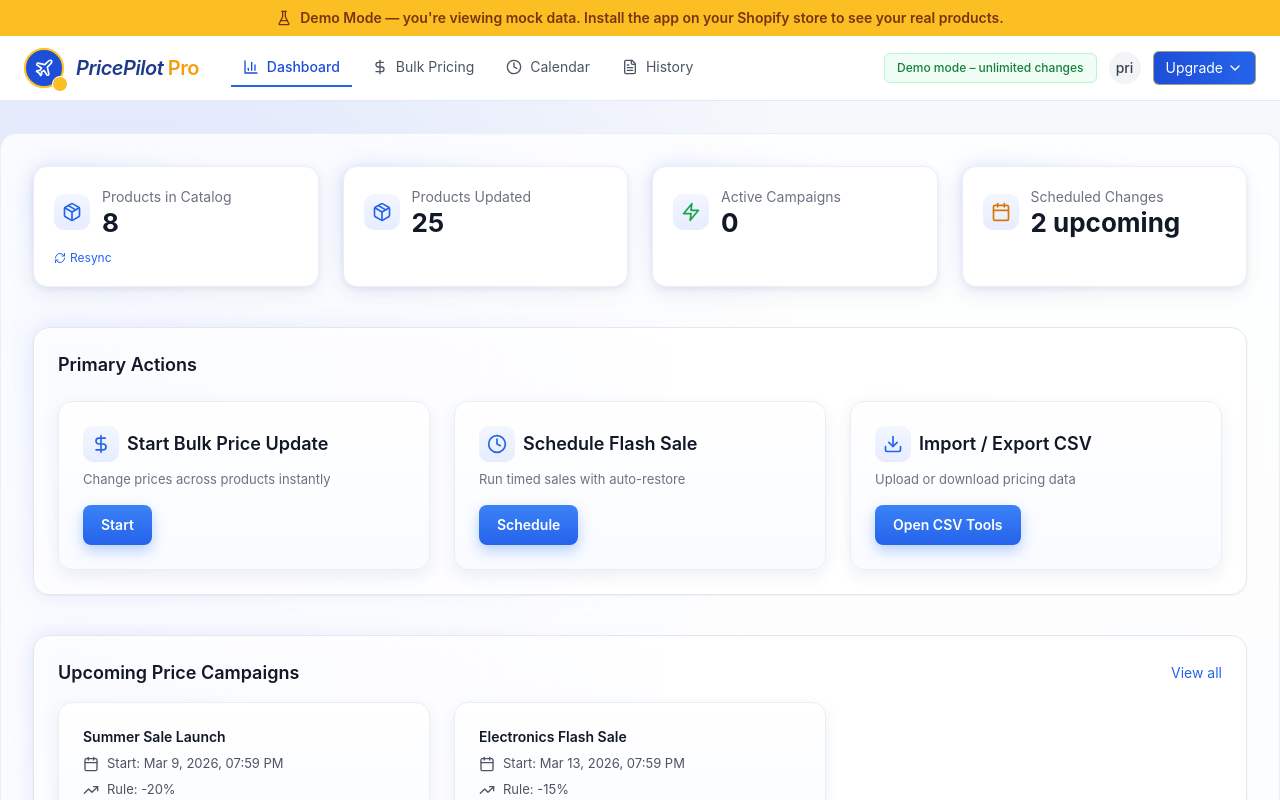
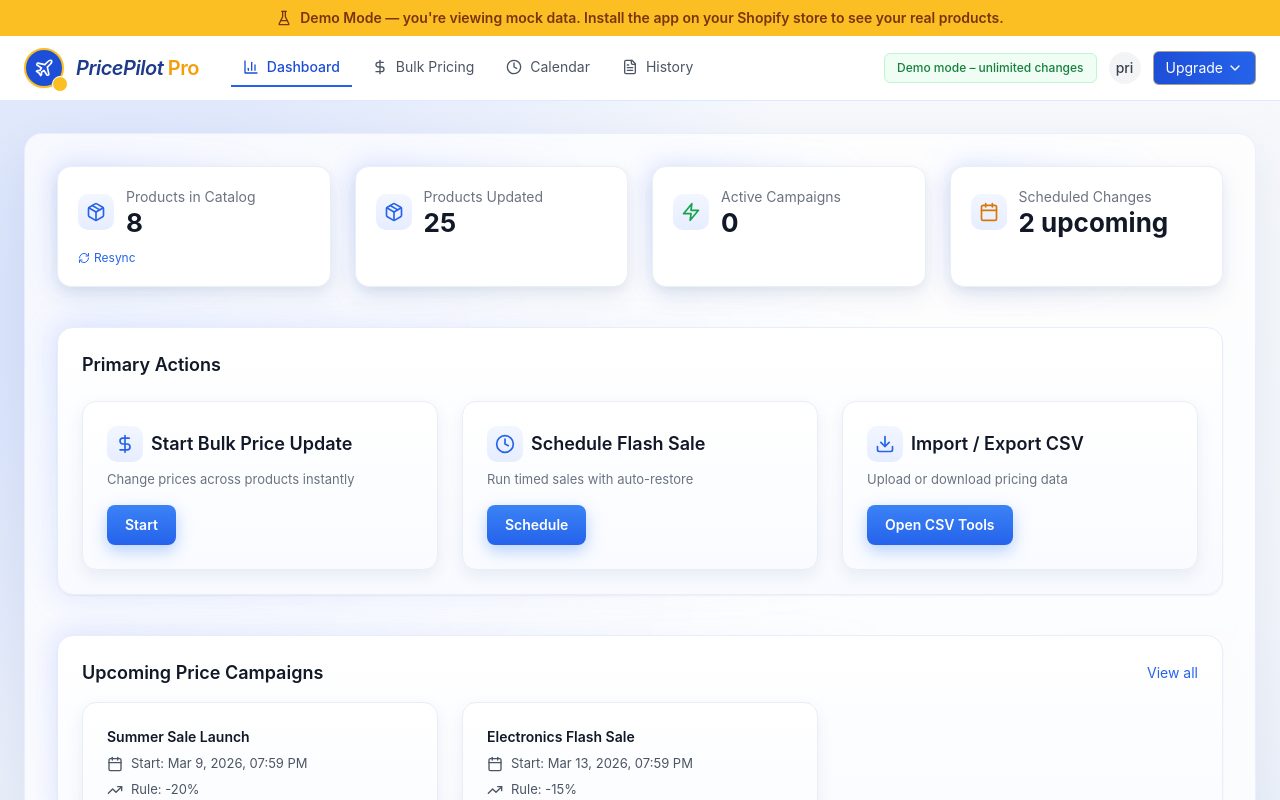
Before and after one commit to kadieharrett223-cloud/BulkPrice, a Next.js app: page / in a window 1280 px wide. Shown: the top 800 px of the page. Built offline with nearby package versions, Linux system fonts and the light colour scheme; no server answers.

Commit message:
Refine futuristic glass UI styling and widen dashboard layout

```diff
--- a/src/pages/_app.tsx
+++ b/src/pages/_app.tsx
@@ -93,7 +93,7 @@ export default function App({ Component, pageProps }: AppProps) {
       <div className="min-h-screen">
         {isDemo && <DemoBanner />}
         <Navigation />
-        <main className={isBulkPricingPage ? "" : "container mx-auto py-8"}>
+        <main className={isBulkPricingPage ? "" : "w-full max-w-[1400px] mx-auto px-6 py-8"}>
           <Component {...pageProps} />
         </main>
       </div>
--- a/src/pages/history.tsx
+++ b/src/pages/history.tsx
@@ -46,7 +46,7 @@ export default function HistoryPage() {
   );
 
   return (
-    <div className="max-w-6xl mx-auto dashboard-wrapper space-y-8">
+    <div className="w-full max-w-[1400px] mx-auto dashboard-wrapper space-y-8">
       <div className="mb-8">
         <h1 className="section-title font-bold text-gray-900 mb-2">Activity History</h1>
         <p className="body-compact text-gray-600">
--- a/src/pages/index.tsx
+++ b/src/pages/index.tsx
@@ -157,7 +157,7 @@ export default function Dashboard() {
   };
 
   return (
-    <div className="max-w-7xl mx-auto dashboard-wrapper space-y-10">
+    <div className="w-full max-w-[1400px] mx-auto dashboard-wrapper space-y-10">
       {/* Sync Banner */}
       {stats.totalProducts === 0 && !loading && (
         <div className="section-card bg-blue-50/85 border border-blue-200 rounded-2xl p-6">
--- a/src/pages/scheduled.tsx
+++ b/src/pages/scheduled.tsx
@@ -536,7 +536,7 @@ export default function ScheduledPage() {
   };
 
   return (
-    <div className="max-w-6xl mx-auto dashboard-wrapper space-y-10">
+    <div className="w-full max-w-[1400px] mx-auto dashboard-wrapper space-y-10">
       <div className="mb-6 flex items-center justify-between">
         <div>
           <h1 className="section-title font-bold text-gray-900 mb-2">
--- a/src/styles/globals.css
+++ b/src/styles/globals.css
@@ -5,8 +5,8 @@
 body {
   @apply text-gray-900 antialiased font-sans;
   background:
-    radial-gradient(circle at 10% 20%, rgba(80,120,255,0.15), transparent 40%),
-    radial-gradient(circle at 90% 80%, rgba(120,160,255,0.12), transparent 40%),
+    radial-gradient(circle at 10% 20%, rgba(70,120,255,0.18), transparent 40%),
+    radial-gradient(circle at 90% 80%, rgba(120,160,255,0.15), transparent 40%),
     linear-gradient(180deg, #f6f8fc 0%, #eef2f8 100%);
   min-height: 100vh;
 }
@@ -18,7 +18,7 @@ body {
   padding: 10px 18px;
   border-radius: 8px;
   transition: all 0.2s ease;
-  box-shadow: 0 6px 14px rgba(59,130,246,0.35);
+  box-shadow: 0 6px 16px rgba(59,130,246,0.35);
 }
 
 .btn-primary:hover {
@@ -34,26 +34,37 @@ body {
 }
 
 .dashboard-wrapper {
-  background: rgba(255,255,255,0.8);
-  backdrop-filter: blur(6px);
-  border-radius: 16px;
+  background: rgba(255,255,255,0.75);
+  backdrop-filter: blur(8px);
+  border-radius: 18px;
   padding: 32px;
-  border: 1px solid rgba(232, 237, 246, 0.9);
+  border: 1px solid rgba(220,230,255,0.6);
+  box-shadow: 0 20px 50px rgba(40,70,120,0.08);
+}
+
+.main-container {
+  background: rgba(255,255,255,0.75);
+  backdrop-filter: blur(8px);
+  border-radius: 18px;
+  border: 1px solid rgba(220,230,255,0.6);
+  box-shadow: 0 20px 50px rgba(40,70,120,0.08);
 }
 
 .section-card {
   position: relative;
   border-radius: 16px;
+  background: linear-gradient(180deg, #ffffff, #f8faff);
+  border: 1px solid #e8edf7;
 }
 
 .section-card::before {
   content: "";
   position: absolute;
-  inset: -1px;
+  inset: -4px;
   border-radius: 16px;
-  background: radial-gradient(circle at top left, rgba(120,150,255,0.25), transparent 60%);
+  background: radial-gradient(circle at top left, rgba(120,150,255,0.25), transparent 70%);
   z-index: -1;
-  filter: blur(12px);
+  filter: blur(14px);
 }
 
 .stat-card {
@@ -62,14 +73,41 @@ body {
   padding: 20px;
   border: 1px solid #e9eef7;
   box-shadow:
-    0 2px 6px rgba(30,60,120,0.08),
-    0 8px 20px rgba(30,60,120,0.06);
+    0 4px 10px rgba(30,60,120,0.06),
+    0 10px 25px rgba(30,60,120,0.08);
   transition: all 0.2s ease;
 }
 
 .stat-card:hover {
   transform: translateY(-2px);
-  box-shadow: 0 10px 24px rgba(30,60,120,0.12);
+  box-shadow: 0 12px 30px rgba(30,60,120,0.12);
+}
+
+.card {
+  border-radius: 14px;
+  box-shadow:
+    0 4px 10px rgba(30,60,120,0.06),
+    0 10px 25px rgba(30,60,120,0.08);
+  transition: all 0.2s ease;
+}
+
+.card:hover {
+  transform: translateY(-2px);
+  box-shadow: 0 12px 30px rgba(30,60,120,0.12);
+}
+
+.section {
+  position: relative;
+}
+
+.section::before {
+  content: "";
+  position: absolute;
+  inset: -4px;
+  border-radius: 16px;
+  background: radial-gradient(circle at top left, rgba(120,150,255,0.25), transparent 70%);
+  filter: blur(14px);
+  z-index: -1;
 }
 
 .action-card {
@@ -90,7 +128,7 @@ body {
   width: 36px;
   height: 36px;
   border-radius: 10px;
-  background: linear-gradient(180deg, #f3f6ff, #e7edff);
+  background: linear-gradient(180deg, #f2f6ff, #e6edff);
   display: flex;
   align-items: center;
   justify-content: center;
```
